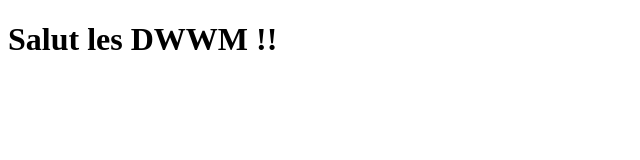
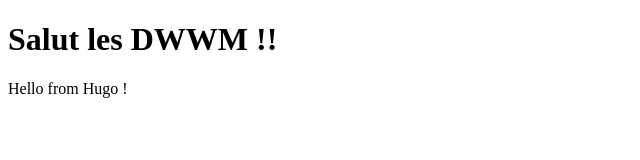
Before and after one commit to Berthald19/DWWM_presentation, a plain HTML site: page index.html in a window 1280 px wide. Shown: the whole page, without its empty margins (0-640 px from the left). Drawn offline with Linux system fonts and the light colour scheme.

Commit message:
Ajout message

```diff
--- a/index.html
+++ b/index.html
@@ -8,5 +8,6 @@
 </head>
 <body>
     <h1>Salut les DWWM !!</h1>
+    <span>Hello from Hugo !</span>
 </body>
 </html>
```
